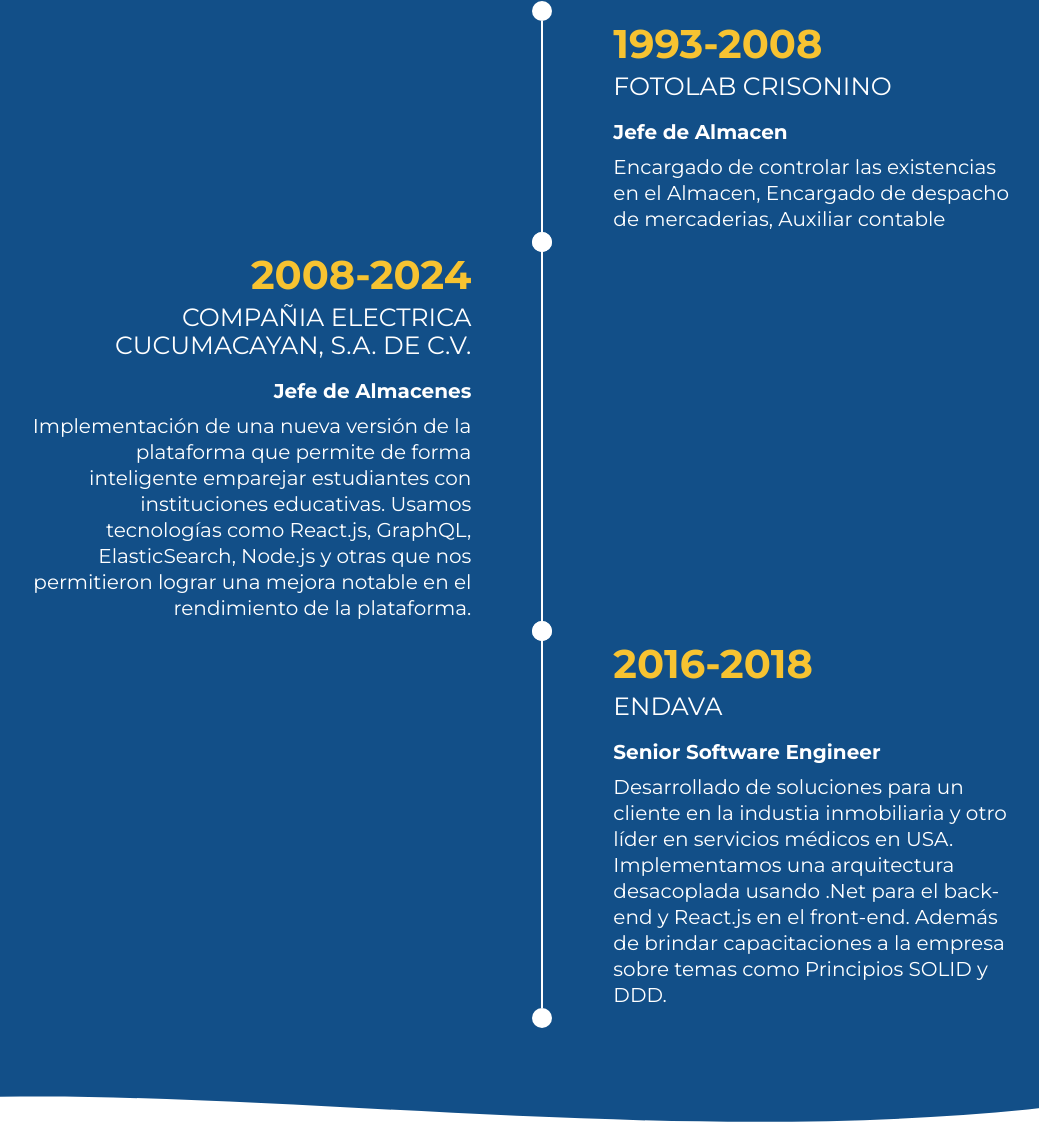
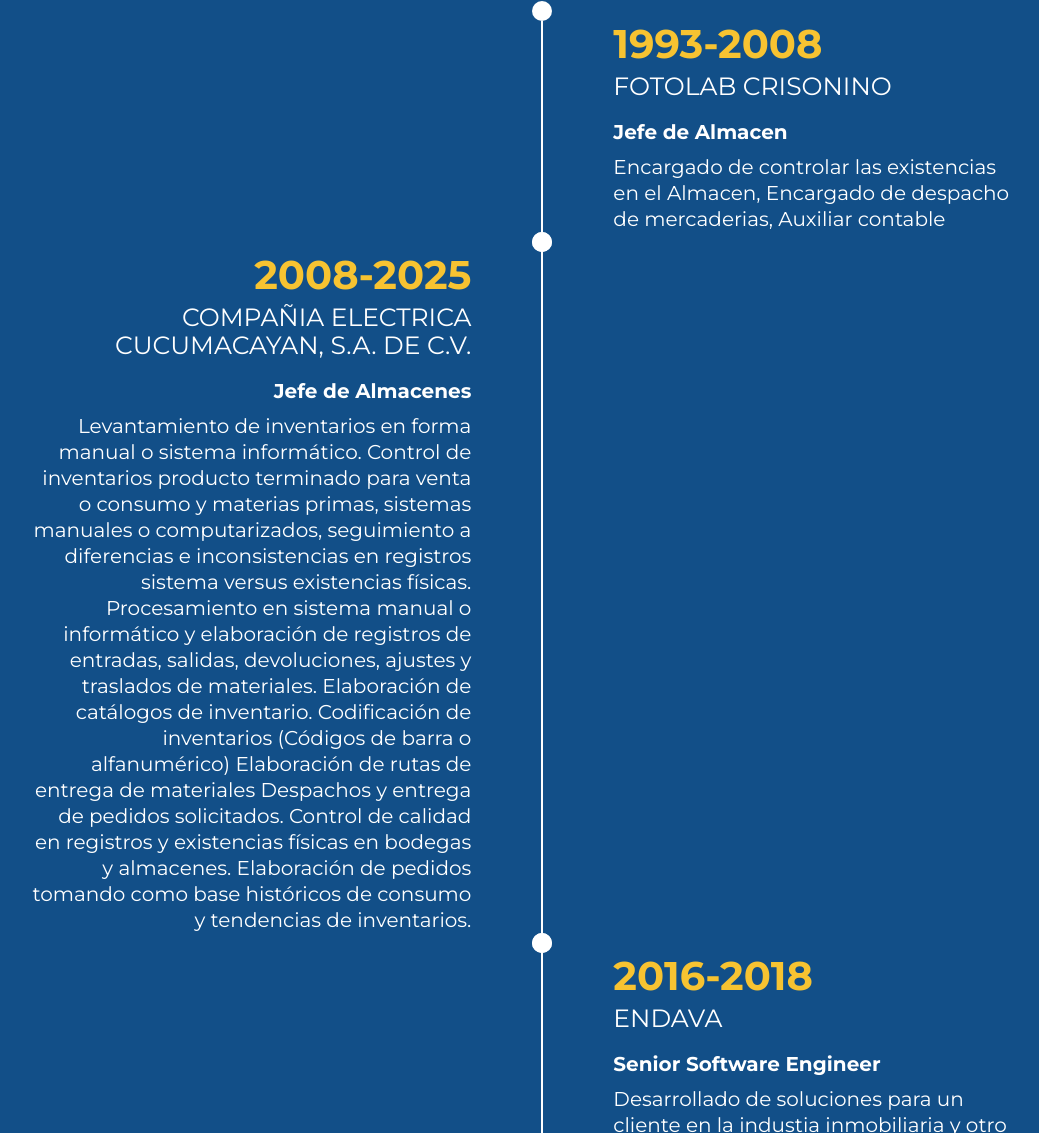
Before and after one commit to aviaud/web, a plain HTML site: page index.html in a window 1280 px wide. Shown: the part 974-2107 px from the top of the page, without its empty margins (118-1157 px from the left). Drawn offline with nearby package versions, Linux system fonts and the light colour scheme.

Commit message:
Update index.html

```diff
--- a/index.html
+++ b/index.html
@@ -89,15 +89,19 @@
             </div>
           </div>
           <div class="experience experience_left">
-            <div class="experience-date">2008-2024</div>
+            <div class="experience-date">2008-2025</div>
             <div class="experience-company">Compañia Electrica Cucumacayan, S.A. de C.V.</div>
             <div class="experience-position">Jefe de Almacenes</div>
             <div class="experience-description">
-              Implementación de una nueva versión de la plataforma que permite
-              de forma inteligente emparejar estudiantes con instituciones
-              educativas. Usamos tecnologías como React.js, GraphQL,
-              ElasticSearch, Node.js y otras que nos permitieron lograr una
-              mejora notable en el rendimiento de la plataforma.
+             Levantamiento de inventarios en forma manual o sistema informático.
+Control de inventarios producto terminado para venta o consumo  y materias primas, sistemas manuales o computarizados, seguimiento a diferencias e inconsistencias en registros sistema versus existencias físicas.
+Procesamiento en sistema manual o informático y elaboración de registros de entradas, salidas, devoluciones, ajustes  y traslados de materiales.
+Elaboración de catálogos de inventario.
+Codificación de inventarios (Códigos de barra o alfanumérico)
+Elaboración de rutas de entrega de materiales
+Despachos y entrega de pedidos solicitados.
+Control de calidad en registros y existencias físicas en bodegas y almacenes.
+Elaboración de pedidos tomando como base históricos de consumo y tendencias de inventarios.
             </div>
           </div>
           <div class="line"></div>
```
